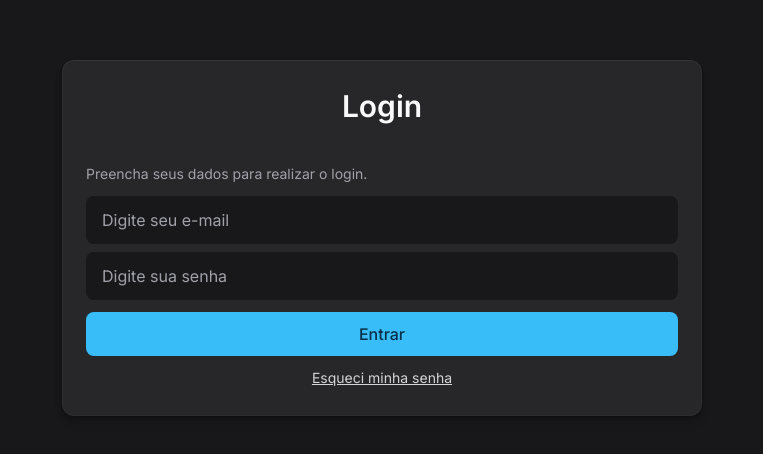
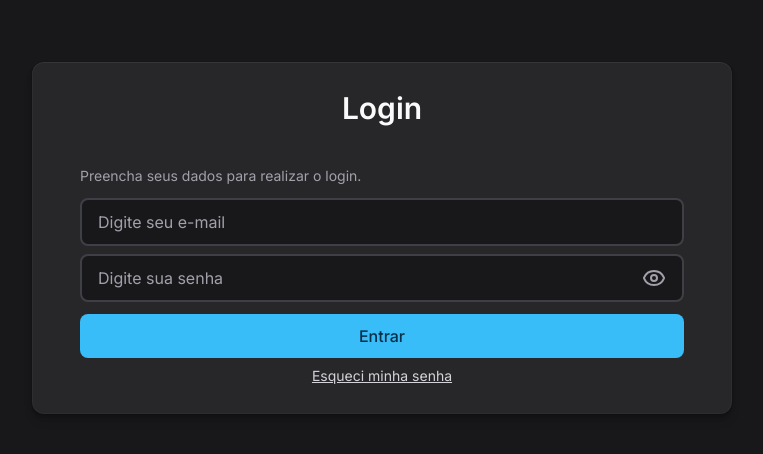
Before and after one commit to brenocrepaldi/avalie-web, a React (Vite) app: page /login in a window 1280 px wide. Shown: the part 162-616 px from the top of the page, without its empty margins (258-1021 px from the left). Built offline with nearby package versions, Linux system fonts and the light colour scheme; no server answers.

Commit message:
refactor: add login password visibility

```diff
--- a/src/pages/login/index.tsx
+++ b/src/pages/login/index.tsx
@@ -1,3 +1,4 @@
+import { EyeIcon, EyeOff } from 'lucide-react';
 import React, { useEffect, useState } from 'react';
 import { useNavigate } from 'react-router-dom';
 import { Button } from '../../components/button';
@@ -11,6 +12,7 @@ export function LoginPage() {
 		useState(false);
 	const [email, setEmail] = useState('');
 	const [password, setPassword] = useState('');
+	const [showPassword, setShowPassword] = useState(false);
 
 	useEffect(() => {
 		const token = localStorage.getItem('accessToken');
@@ -21,6 +23,11 @@ export function LoginPage() {
 
 	const handleForgotPasswordModal = () => {
 		setIsForgotPasswordModalOpen(!isForgotPasswordModalOpen);
+	};
+
+	const handlePasswordVisibility = (e: React.MouseEvent<HTMLButtonElement>) => {
+		e.preventDefault();
+		showPassword ? setShowPassword(false) : setShowPassword(true);
 	};
 
 	function UserLogIn(event: React.FormEvent<HTMLFormElement>) {
@@ -36,7 +43,7 @@ export function LoginPage() {
 
 	return (
 		<div className="bg-zinc-900 h-screen flex items-center justify-center">
-			<div className="bg-zinc-800 w-[640px] h-auto rounded-xl py-7 px-6 shadow-shape flex flex-col justify-center gap-10">
+			<div className="bg-zinc-800 w-[700px] h-auto rounded-xl py-7 px-12 shadow-shape flex flex-col justify-center gap-10">
 				<div className="w-full text-center">
 					<h2 className="text-3xl font-semibold">Login</h2>
 				</div>
@@ -46,32 +53,44 @@ export function LoginPage() {
 						Preencha seus dados para realizar o login.
 					</p>
 					<div className="space-y-2">
-						<div className="h-12 px-4 bg-zinc-900 border-zinc-800 rounded-lg flex items-center gap-2">
+						<div className="h-12 px-4 bg-zinc-900 border-zinc-700 border-2 rounded-lg flex items-center gap-2">
 							<input
 								type="email"
 								name="email"
 								placeholder="Digite seu e-mail"
+								value={email}
+								onChange={(e) => setEmail(e.target.value)}
 								className="bg-transparent text-base placeholder-zinc-400 outline-none flex-1"
-								value={email}
-								onChange={(e) => setEmail(e.target.value)} // Atualiza o estado do email
+								required
 							/>
 						</div>
-
-						<div className="h-12 px-4 bg-zinc-900 border-zinc-800 rounded-lg flex items-center gap-2">
+						<div className="h-12 px-4 bg-zinc-900 border-zinc-700 border-2 rounded-lg flex items-center gap-2">
 							<input
-								type="password"
+								type={showPassword ? 'text' : 'password'}
 								name="password"
 								placeholder="Digite sua senha"
+								value={password}
+								onChange={(e) => setPassword(e.target.value)}
 								className="bg-transparent text-base placeholder-zinc-400 outline-none flex-1"
-								value={password}
-								onChange={(e) => setPassword(e.target.value)} // Atualiza o estado da senha
+								required
 							/>
+							<button
+								onClick={(e) => {
+									handlePasswordVisibility(e);
+								}}
+							>
+								{showPassword ? (
+									<EyeOff className="text-zinc-400" />
+								) : (
+									<EyeIcon className="text-zinc-400" />
+								)}
+							</button>
 						</div>
 					</div>
+					<div className="space-y-2">
 						<Button type="submit" variant="primary" size="full">
 							Entrar
 						</Button>
-
 						<div className="w-full flex justify-center">
 							<button
 								type="button"
@@ -80,6 +99,7 @@ export function LoginPage() {
 							>
 								Esqueci minha senha
 							</button>
+						</div>
 					</div>
 				</form>
 			</div>
```
Lines whose indentation alone changed are shown as unchanged.
